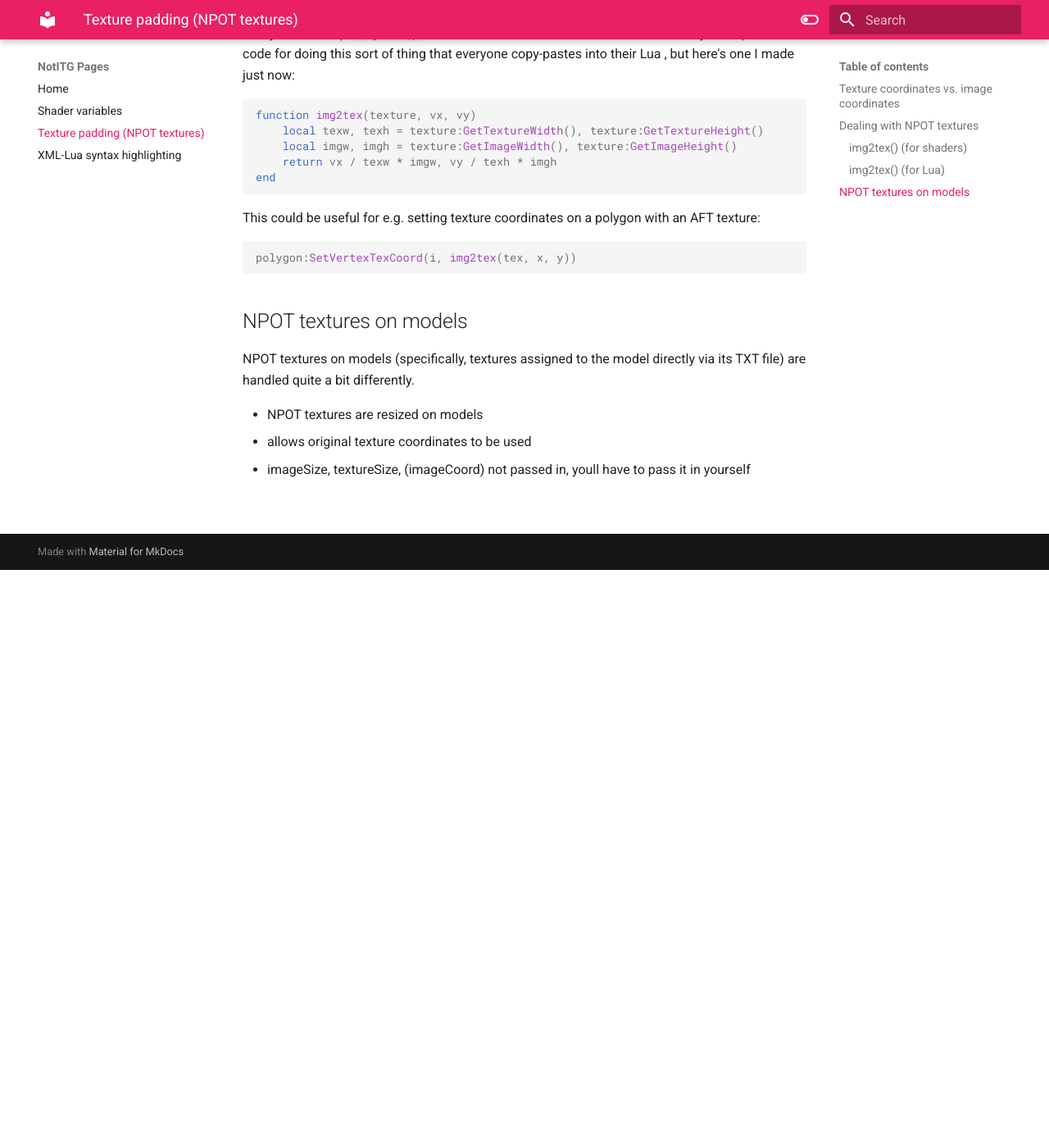
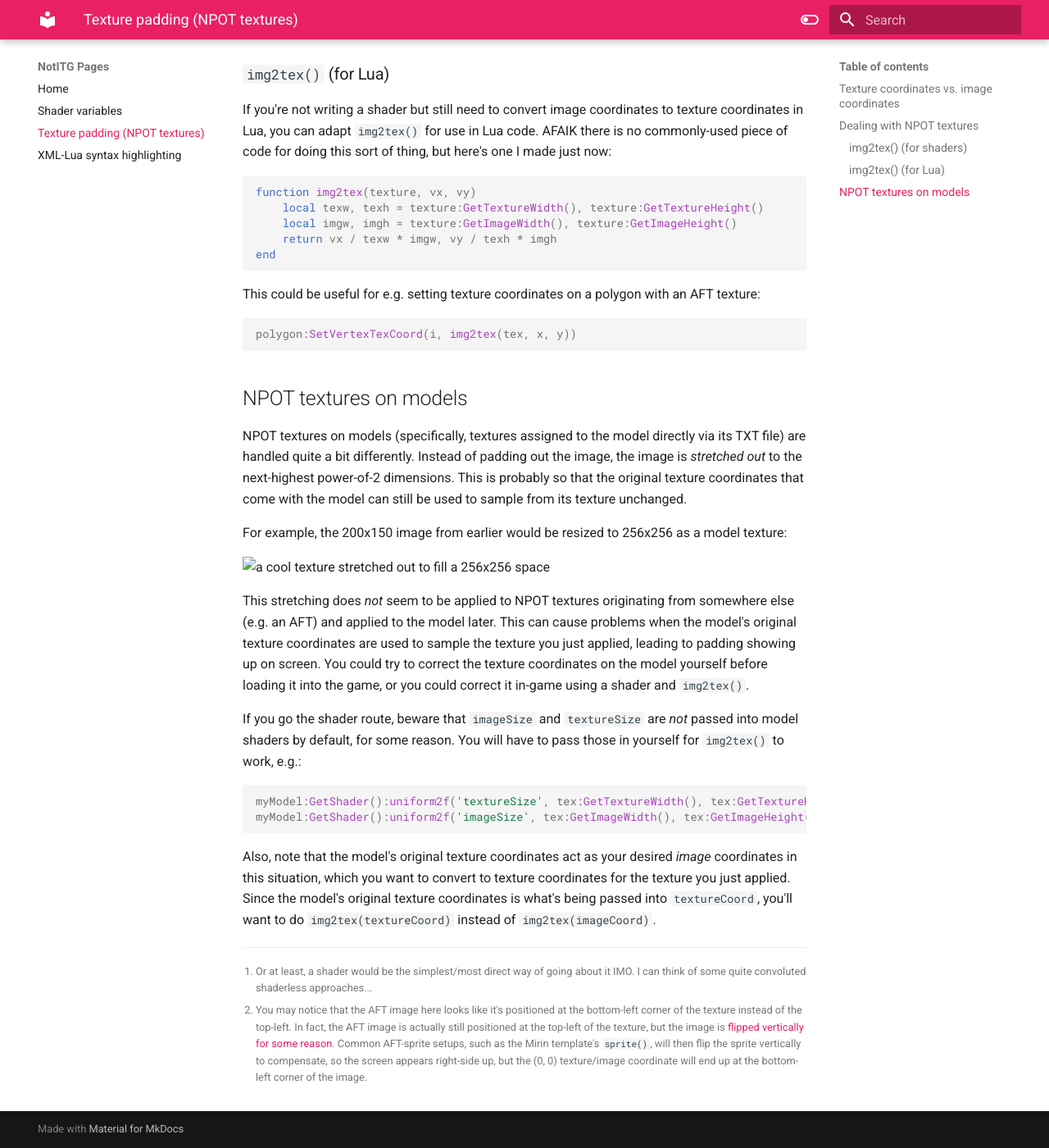
Before and after one commit to som1sezhi/notitg-pages, an MkDocs documentation site: the page built from docs/texture-padding.md, in a window 1280 px wide and 1400 px high, scrolled down 3181 px. Shown: the whole window at 82% size. Built offline with MkDocs 1.6.1 and Material for MkDocs 9.7.7, drawn with Linux system fonts in a browser that asks for light colours; before the commit the page ends 3876 px from its top, so only the background shows below that; some of the changed text lies outside the part shown.

Commit message:
finished texture-padding, added isEnvMap info to shader-variables

````diff
--- a/docs/texture-padding.md
+++ b/docs/texture-padding.md
@@ -20,12 +20,12 @@ This behavior gives rise to a distinction between *texture size* and *image size
 
 - The **texture size** is the size of the whole texture, including the padding. The dimensions will always be powers of 2. In the above example, the texture size would be 256x256.
 - The **image size** is the size of the image without padding. In the above example, the image size would be 200x150.
-- With **texture coordinates**, values in the range [0, 1] span over the whole texture, including the padding. In the above example, (1, 1) would refer to the *very* bottom-right corner of the texture, deep in the padding, while the bottom-right corner of the actual image would be located at (200/256, 150/256), or (0.78125, 0.5859375).
-- With **image coordinates**, values in the range [0, 1] span only over the image within the texture, excluding the padding. In the above example, (1, 1) would refer to the bottom-right corner of the actual image.
+- With **texture coordinates**, values in the range [0, 1] span over the whole texture, including the padding. In the above example, (1, 1) would refer to the *very* bottom-right corner of the texture, while the bottom-right corner of the actual image would be located at (200/256, 150/256), or (0.78125, 0.5859375).
+- With **image coordinates**, values in the range [0, 1] span only over the image within the texture, excluding the padding. In the above example, (1, 1) would refer to the bottom-right corner of the actual image, the same location as (0.78125, 0.5859375) in texture coordinates.
 
-In Lua, you can grab the texture/image dimensions by calling the `GetTextureWidth()`/`GetImageWidth()` and `GetTextureHeight()`/`GetImageHeight()` methods on a `RageTexture`.
+In Lua, you can grab the texture/image dimensions of a `RageTexture` by calling its `GetTextureWidth()`/`GetImageWidth()` and `GetTextureHeight()`/`GetImageHeight()` methods.
 
-In shaders, the texture and image sizes are available through the uniforms `textureSize` and `imageSize`. Additionally, in the fragment shader, the texture/image coordinates are available through the varying variables `textureCoord` and `imageCoord`.
+In shaders, the texture and image sizes are available through the uniforms `textureSize` and `imageSize` (except in [model shaders](#npot-textures-on-models)). Additionally, in the fragment shader, the current texture/image coordinates are available through the varying variables `textureCoord` and `imageCoord`.
 
 ## Dealing with NPOT textures
 
@@ -35,25 +35,23 @@ This can be especially problematic if you're using something like `Sprite.custom
 
 ![the cool texture, tiled with weird gaps in between the repetitions](cool_texture_tiling_bad.jpg)
 
-The best way to deal with this issue, and with NPOT texture issues in general, is to just avoid them entirely and use power-of-2 textures. This is unfortunately not always possible, particularly when working with AFTs (the image size will be the window size, which will likely not have power-of-2 dimensions). In those cases, we have `img2tex()` to aid in dealing with these issues.
+The best way to deal with this issue, and with NPOT texture issues in general, is to just avoid them entirely and use power-of-2 textures. That way, you won't have to worry about the differences between texture and image coordinates, as they will be equivalent, and stuff like `customtexturerect()` will work as expected.
+
+This is unfortunately not always possible, particularly when working with AFTs (the image size will be the size of your window, which will likely not have power-of-2 dimensions). You will have to manually account for the padding when inputting texture coordinates. You also won't be able to  repeat textures using `customtexturerect()`, etc. properly at all; you'll have to emulate these effects using a shader[^1]. Luckily for us, in all of the above cases, we have `img2tex()` to help.
 
 ### `img2tex()` (for shaders)
 
 In NotITG shader code, you will often find the function `img2tex()` lying around somewhere:
 
 ```glsl
-// remember to declare these uniforms first before using them
-uniform vec2 textureSize;
-uniform vec2 imageSize;
-
 vec2 img2tex( vec2 v ) { return v / textureSize * imageSize; }
 ```
 
-This function takes in a pair of image coordinates and converts them to texture coordinates. This function is very useful because it allows you to perform your manipulations in image coordinate space first, which is a lot easier to work with, before converting them to texture coordinates to plug into `texture2D()`.
+This function takes in a pair of image coordinates and converts them to texture coordinates. This function is very useful because it allows you to perform your manipulations in image coordinate space first, which is a lot easier to work with in many situations, before converting them to texture coordinates to plug into `texture2D()`.
 
-As an example of what happens when you don't use `img2tex()`, let's say you have an AFT-sprite setup and you want to create an effect where the AFT texture tiles across the screen. You write this shader:
+As an example of what happens when you don't use `img2tex()` before plugging into `texture2D()`, let's say you have an AFT-sprite setup and you want to create an effect where the AFT texture tiles across the screen. You write this shader:
 
-```
+```glsl
 #version 120
 
 varying vec2 imageCoord;
@@ -71,7 +69,7 @@ void main() {
 }
 ```
 
-and get this horrible-looking result:
+and get this horrible-looking result[^2]:
 
 ![a repeated AFT texture with ugly padding in between repetitions](aft_tiling_bad.jpg)
 
@@ -105,7 +103,7 @@ void main() {
 
 ### `img2tex()` (for Lua)
 
-If you're not writing a shader but still need to convert image coordinates to texture coordinates in Lua, you can adapt `img2tex()` for use in Lua code. AFAIK there is no commonly-used piece of code for doing this sort of thing that everyone copy-pastes into their Lua , but here's one I made just now:
+If you're not writing a shader but still need to convert image coordinates to texture coordinates in Lua, you can adapt `img2tex()` for use in Lua code. AFAIK there is no commonly-used piece of code for doing this sort of thing, but here's one I made just now:
 
 ```lua
 function img2tex(texture, vx, vy)
@@ -123,10 +121,22 @@ polygon:SetVertexTexCoord(i, img2tex(tex, x, y))
 
 ## NPOT textures on models
 
-NPOT textures on models (specifically, textures assigned to the model directly via its TXT file) are handled quite a bit differently.
+NPOT textures on models (specifically, textures assigned to the model directly via its TXT file) are handled quite a bit differently. Instead of padding out the image, the image is *stretched out* to the next-highest power-of-2 dimensions. This is probably so that the original texture coordinates that come with the model can still be used to sample from its texture unchanged.
 
-- NPOT textures are resized on models
-- allows original texture coordinates to be used
-- imageSize, textureSize, (imageCoord) not passed in, youll have to pass it in yourself
+For example, the 200x150 image from earlier would be resized to 256x256 as a model texture:
 
-![](cool_texture_stretched.png)
+![a cool texture stretched out to fill a 256x256 space](cool_texture_stretched.png)
+
+This stretching does *not* seem to be applied to NPOT textures originating from somewhere else (e.g. an AFT) and applied to the model later. This can cause problems when the model's original texture coordinates are used to sample the texture you just applied, leading to padding showing up on screen. You could try to correct the texture coordinates on the model yourself before loading it into the game, or you could correct it in-game using a shader and `img2tex()`.
+
+If you go the shader route, beware that `imageSize` and `textureSize` are *not* passed into model shaders by default, for some reason. You will have to pass those in yourself for `img2tex()` to work, e.g.:
+
+```lua
+myModel:GetShader():uniform2f('textureSize', tex:GetTextureWidth(), tex:GetTextureHeight())
+myModel:GetShader():uniform2f('imageSize', tex:GetImageWidth(), tex:GetImageHeight())
+```
+
+Also, note that the model's original texture coordinates act as your desired *image* coordinates in this situation, which you want to convert to texture coordinates for the texture you just applied. Since the model's original texture coordinates is what's being passed into `textureCoord`, you'll want to do `img2tex(textureCoord)` instead of  `img2tex(imageCoord)`.
+
+[^1]: Or at least, a shader would be the simplest/most direct way of going about it IMO. I can think of some quite convoluted shaderless approaches...
+[^2]: You may notice that the AFT image here looks like it's positioned at the bottom-left corner of the texture instead of the top-left. In fact, the AFT image is actually still positioned at the top-left of the texture, but the image is [flipped vertically for some reason](aft_flipped.png). Common AFT-sprite setups, such as the Mirin template's `sprite()`, will then flip the sprite vertically to compensate, so the screen appears right-side up, but the (0, 0) texture/image coordinate will end up at the bottom-left corner of the image.
````
Also changed, not shown: docs/shader-variables.md (+7 -5 lines), docs/imgs/aft_flipped.png (added).
